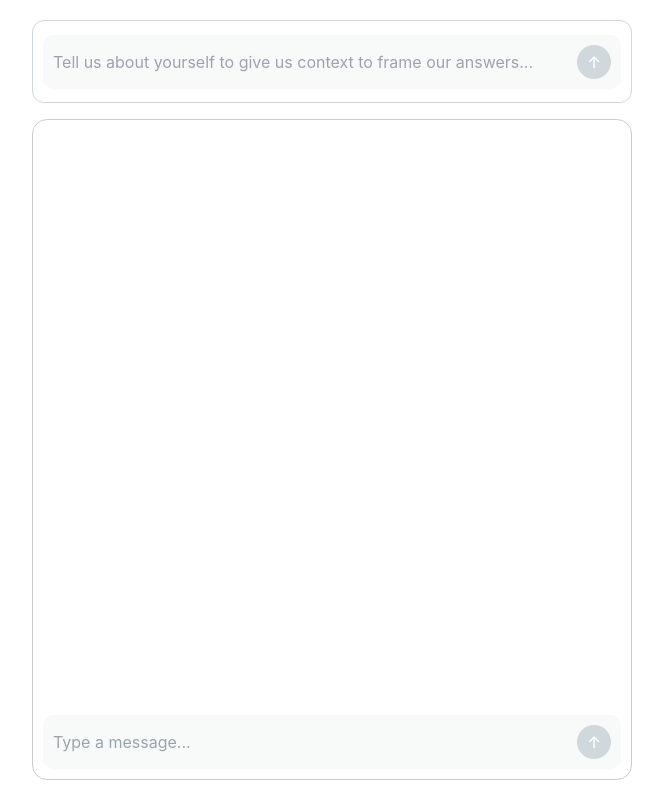
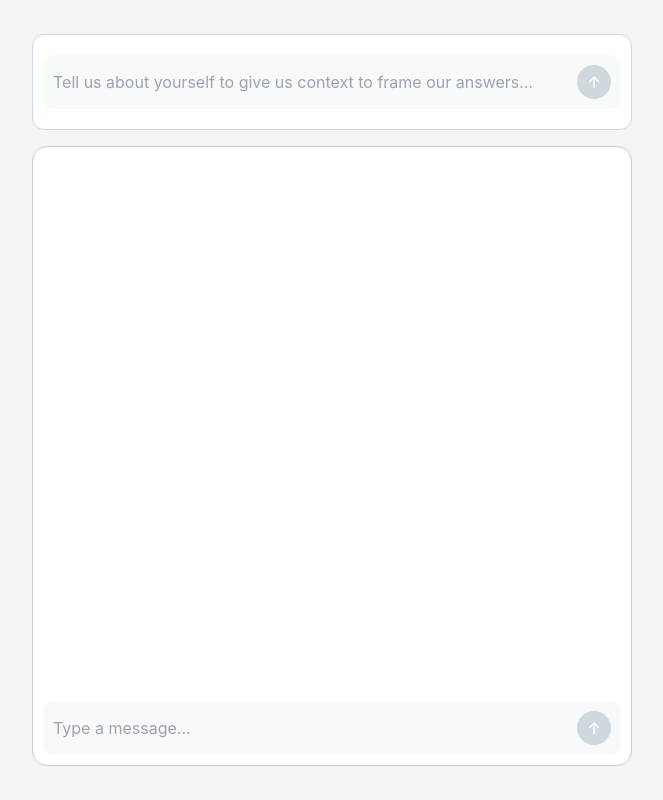
Before and after one commit to KevinColemanInc/rxplain-ai, a React (Vite) app in the folder vite/: page / in a window 1280 px wide. Shown: the whole page, without its empty margins (308-971 px from the left). Built offline with nearby package versions, Linux system fonts and the light colour scheme.

Commit message:
chore: improve css

```diff
--- a/vite/src/App.css
+++ b/vite/src/App.css
@@ -4,11 +4,13 @@
 @tailwind utilities;
 
 .chat-area {
-  /* display: flex; */
+  display: flex;
   height: 100%;
   gap: 1rem;
-  /* flex-direction: row; */
+  flex-direction: row;
   overflow-x: auto;
-  overflow-y: hidden;
-  margin-bottom: 20px;
+  /* overflow-y: hidden; */
+  padding-bottom: 20px;
+  padding-left: 10px;
+  padding-right: 10px;
 }
--- a/vite/src/App.jsx
+++ b/vite/src/App.jsx
@@ -7,9 +7,11 @@ function App() {
   const [filters, setFilters] = useState([]);
 
   return (
-    <main className="flex flex-col justify-center gap-4 h-svh w-svw">
+    <main className="flex flex-col justify-center gap-4 h-svh w-svw bg-gray-100">
       <Contexts filters={filters} setFilters={setFilters} />
-      <ChatArea contexts={filters} />
+      <div className="flex-1 max-h-[80svh] grid grid-cols-1">
+        <ChatArea contexts={filters} />
+      </div>
     </main>
   );
 }
--- a/vite/src/Chat.css
+++ b/vite/src/Chat.css
@@ -24,9 +24,10 @@
 }
 
 .my-message {
-  background-color: #dcf8c6;
+  background-color: rgb(186 230 253);
   align-self: flex-end;
   text-align: right;
+  border-radius: 30px;
 }
 
 .gpt-message {
--- a/vite/src/Chat.jsx
+++ b/vite/src/Chat.jsx
@@ -75,7 +75,7 @@ function Chat({ onPhraseClick, prompt, contexts, containerClassName }) {
   }, [forceUpdate]);
 
   return (
-    <div className={`${containerClassName} chat-container`}>
+    <div className={`${containerClassName} chat-container bg-white`}>
       <div className="messages-container">
         {/* Render both user messages and default responses */}
         {messages.map(
@@ -84,11 +84,11 @@ function Chat({ onPhraseClick, prompt, contexts, containerClassName }) {
               <div
                 key={index}
                 className={`message ${
-                  message.role === "user" ? "my-message" : "gpt"
+                  message.role === "user" ? `my-message` : "gpt"
                 }`}
               >
                 {message.role === "user" ? (
-                  <div>{message.content}</div> // Render user message.text
+                  <div className="text-black font-medium font-mono">{message.content}</div> // Render user message.text
                 ) : (
                   <ResponseBox
                     onPhraseClick={onPhraseClick}
--- a/vite/src/Contexts.css
+++ b/vite/src/Contexts.css
@@ -13,6 +13,7 @@
   justify-items: center;
   padding-top: 10px;
   padding-bottom: 10px;
+  background-color: white;
 }
 
 .wrap-filter-area {
--- a/vite/src/FilterButton.jsx
+++ b/vite/src/FilterButton.jsx
@@ -7,7 +7,7 @@ function FilterButton({ label }) {
     <div className="filters-area">
       <button
         onClick={() => setIsVisible(false)}
-        className="text-gray-500 hover:bg-red-500 hover:text-white rounded-full flex items-center justify-center btn-filter"
+        className="text-gray-500 hover:bg-red-500 hover:text-white rounded-full flex items-center justify-center bg-sky-200"
       >
         {label} &times;
       </button>
```
